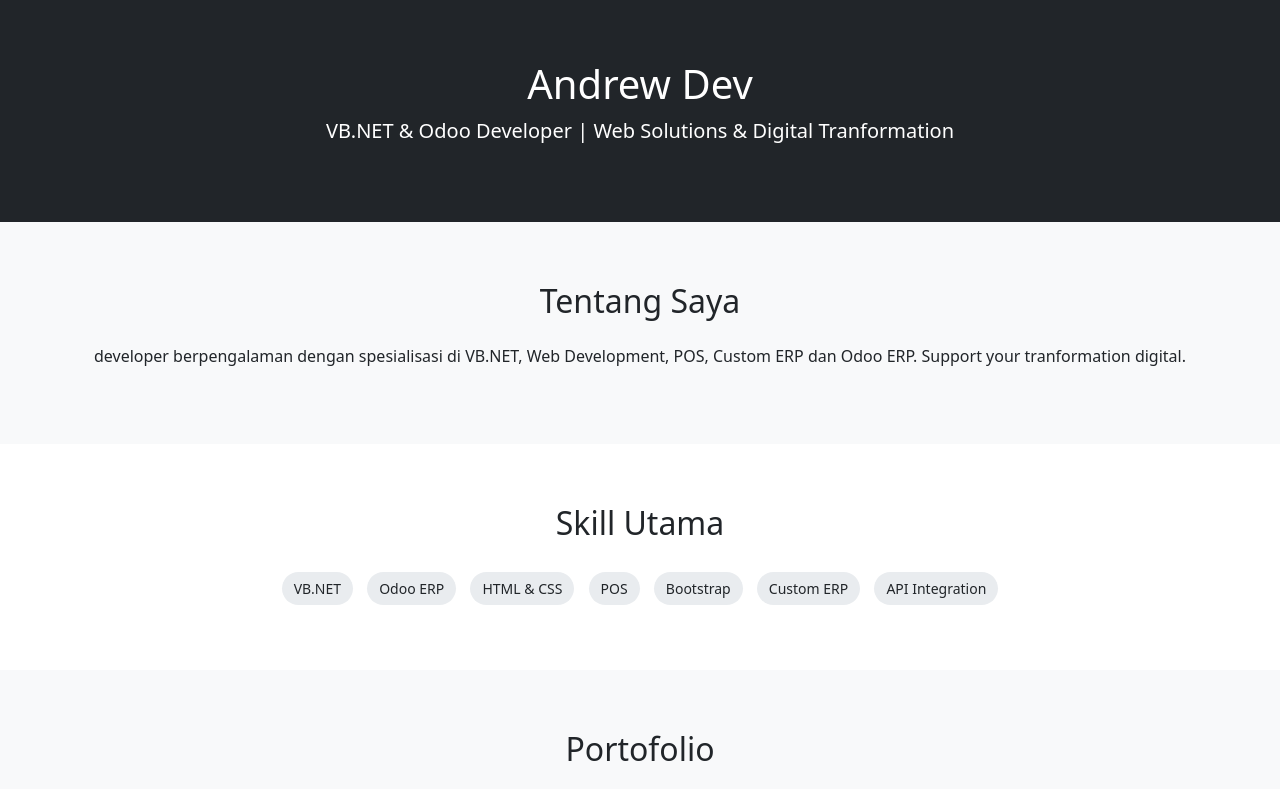
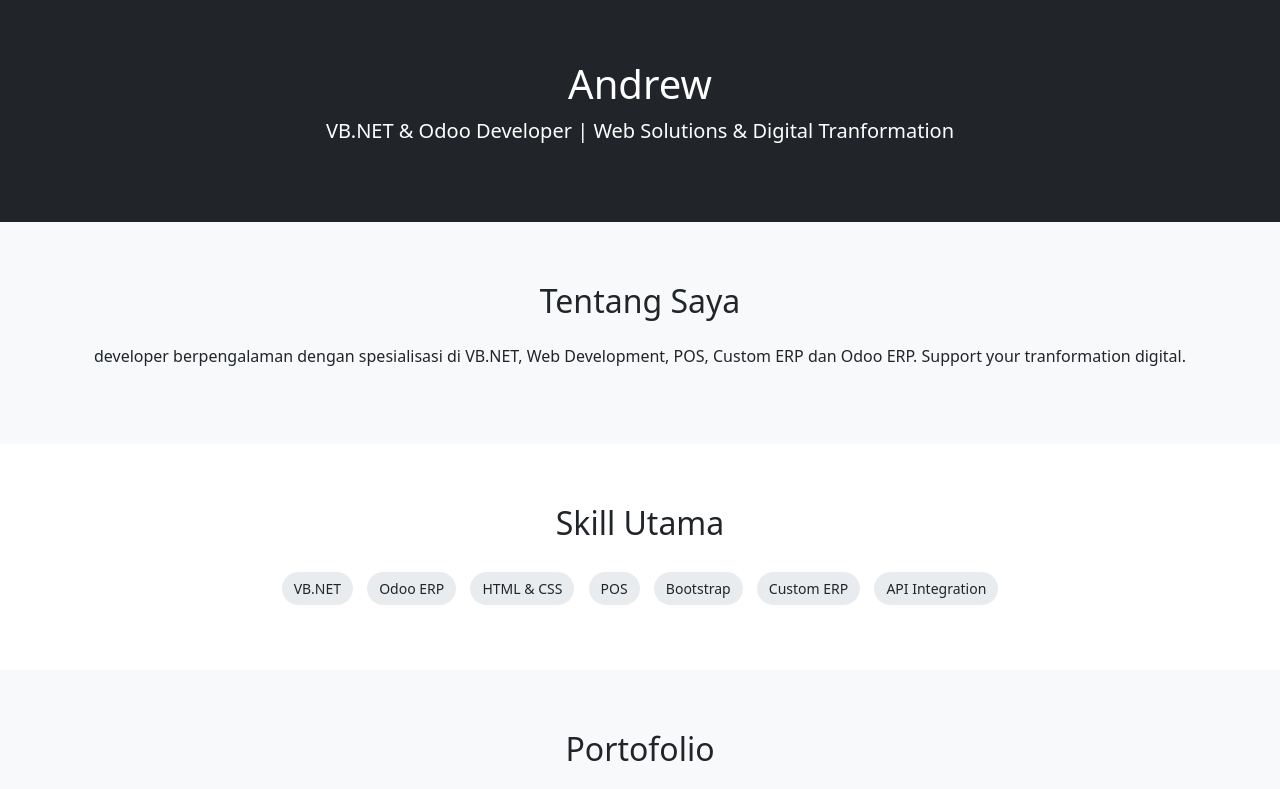
Before and after one commit to andrewSugandi/Sample, a plain HTML site: page index.html in a window 1280 px wide. Shown: the top 789 px of the page. Drawn offline with nearby package versions, Linux system fonts and the light colour scheme.

Commit message:
Update index.html

```diff
--- a/index.html
+++ b/index.html
@@ -34,7 +34,7 @@
 
   <header class="text-center">
     <div class="container">
-      <h1>Andrew Dev</h1>
+      <h1>Andrew</h1>
       <p class="lead">VB.NET & Odoo Developer | Web Solutions & Digital Tranformation</p>
     </div>
   </header>
```
